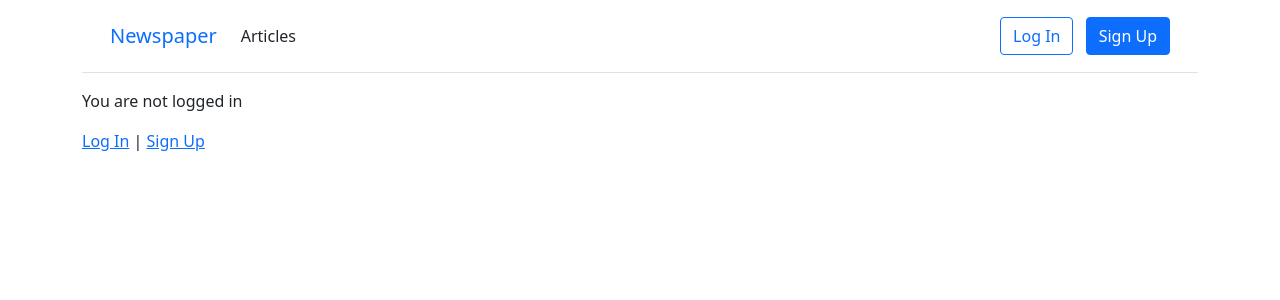
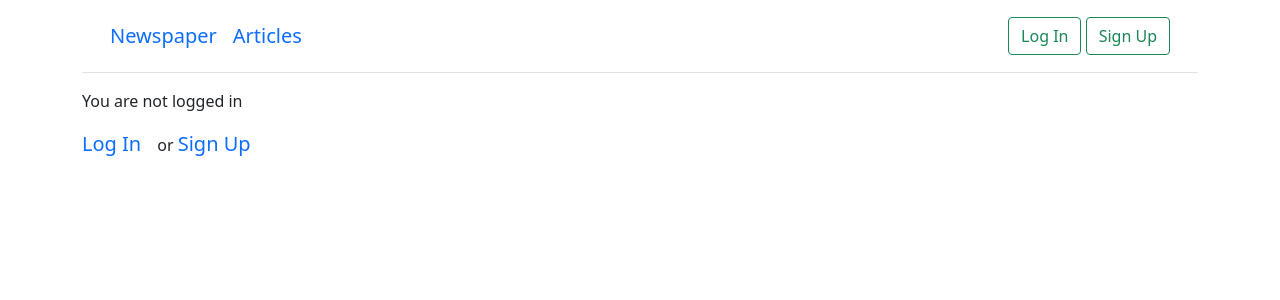
Before and after one commit to alindafortunate/articlesapp, a Django app: page / in a window 1280 px wide. Shown: the top 300 px of the page. Run offline with Django 4.2, Linux system fonts and the light colour scheme.

Commit message:
Changed buttons outlook and links

```diff
--- a/templates/base.html
+++ b/templates/base.html
@@ -21,10 +21,10 @@
                 <div class="d-flex flex-wrap align-items-center justify-content-center justify-content-center-lg-start">
                     <a class="navbar-brand" href="{% url 'home'%}">Newspaper</a>
                     <ul class="nav col-12 col-lg-auto me-lg-auto mb-2 justify-content-center mb-md-0">
-                        <li><a href="{% url 'article_list'%}" class="nav-link px-2 link-dark"> Articles</a></li>
+                        <li><a href="{% url 'article_list'%}" class="navbar-brand"> Articles</a></li>
                         {% if user.is_authenticated %}
                         <li>
-                            <a href="{% url 'article_new' %}" class="nav-link px-2 link-dark"> New Article</a>
+                            <a href="{% url 'article_new' %}" class="navbar-brand"> New Article</a>
                         </li>
                     </ul>
                     <div class="dropdown text-end">
@@ -38,8 +38,8 @@
                     {% else %}
                     </ul>
                     <div class="text-end">
-                        <a href="{% url 'login'%}" class="btn btn-outline-primary me-2">Log In</a>
-                        <a href="{% url 'signup'%}" class="btn btn-primary">Sign Up</a>
+                        <a href="{% url 'login'%}" class="btn btn-outline-success">Log In</a>
+                        <a href="{% url 'signup'%}" class="btn btn-outline-success">Sign Up</a>
                     </div>
                     {% endif %}
                 </div>
--- a/templates/home.html
+++ b/templates/home.html
@@ -7,11 +7,11 @@
 {% block content %}
 {% if user.is_authenticated %}
 Hi {{user.username }}! You are {{user.age}} years old.
-<p><a href="{% url 'logout'%}">Log Out</a></p>
+<p><a href="{% url 'logout'%}" class="navbar-brand">Log Out</a></p>
 {% else %}
 <p>You are not logged in</p>
-<a href="{% url 'login'%}">Log In</a> |
-<a href="{% url 'signup'%}">Sign Up</a>
+<a href="{% url 'login'%}" class="navbar-brand">Log In</a>or
+<a href="{% url 'signup'%}" class="navbar-brand">Sign Up</a>
 {% endif %}
 
 {% endblock content%}
--- a/templates/registration/login.html
+++ b/templates/registration/login.html
@@ -8,7 +8,7 @@
 <h2>Log In</h2>
 <form method="post">{% csrf_token %}
     {{form | crispy}}
-    <button type="submit" class="btn btn-success ml-2">Log In</button>
+    <button type="submit" class="btn btn-outline-success">Log In</button>
 </form>
-<p><a href="{% url 'password_reset' %}">Forgot your password?</a></p>
+<p><a href="{% url 'password_reset' %}" class="navbar-brand">Forgot your password?</a></p>
 {% endblock content %}
--- a/templates/registration/signup.html
+++ b/templates/registration/signup.html
@@ -8,7 +8,7 @@
 <h2>Sign Up</h2>
 <form method="post">{% csrf_token%}
     {{form | crispy}}
-    <button type="submit" class="btn btn-success">Sign Up</button>
+    <button type="submit" class="btn btn-outline-success">Sign Up</button>
 </form>
 
 {% endblock content %}
```
